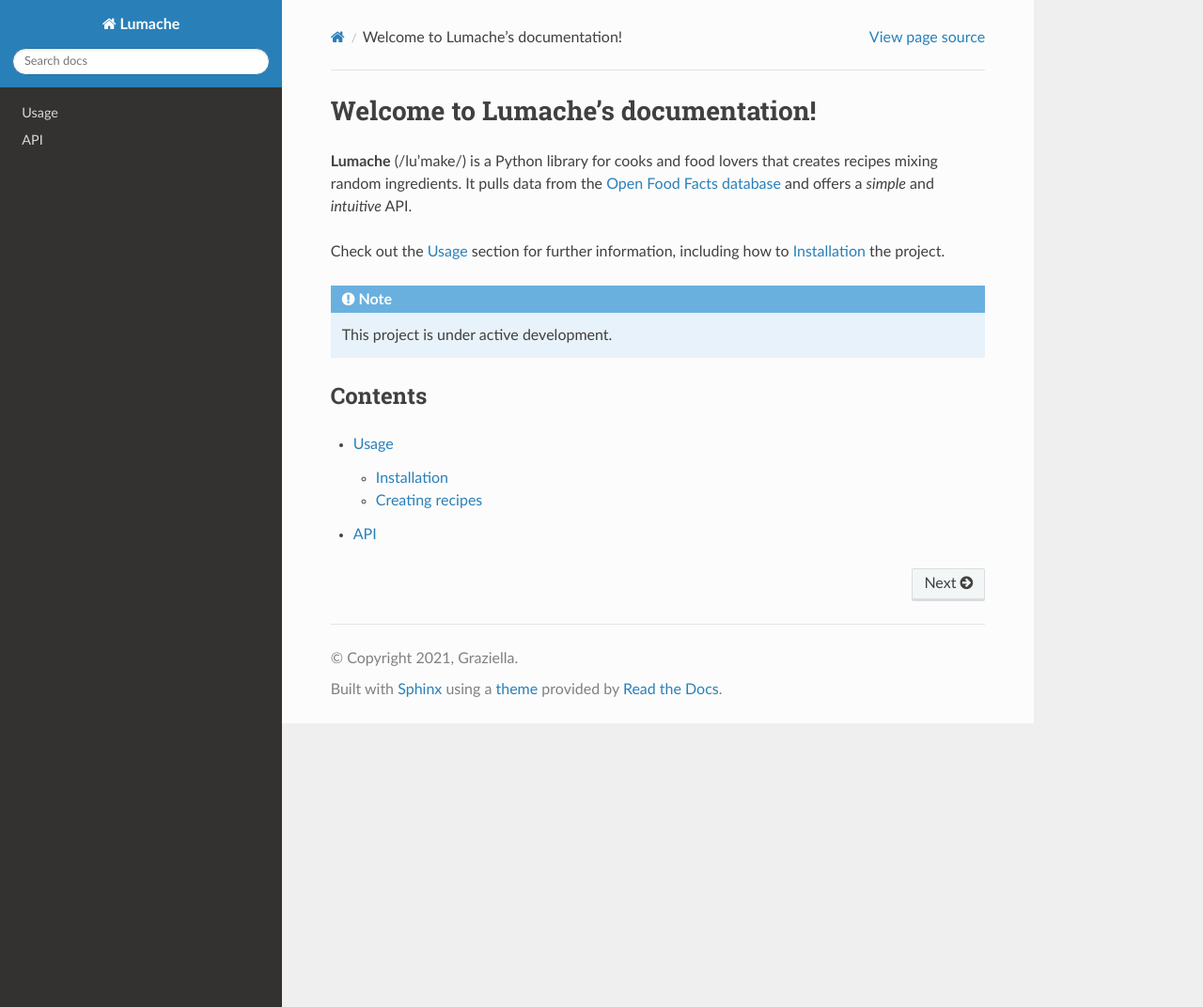
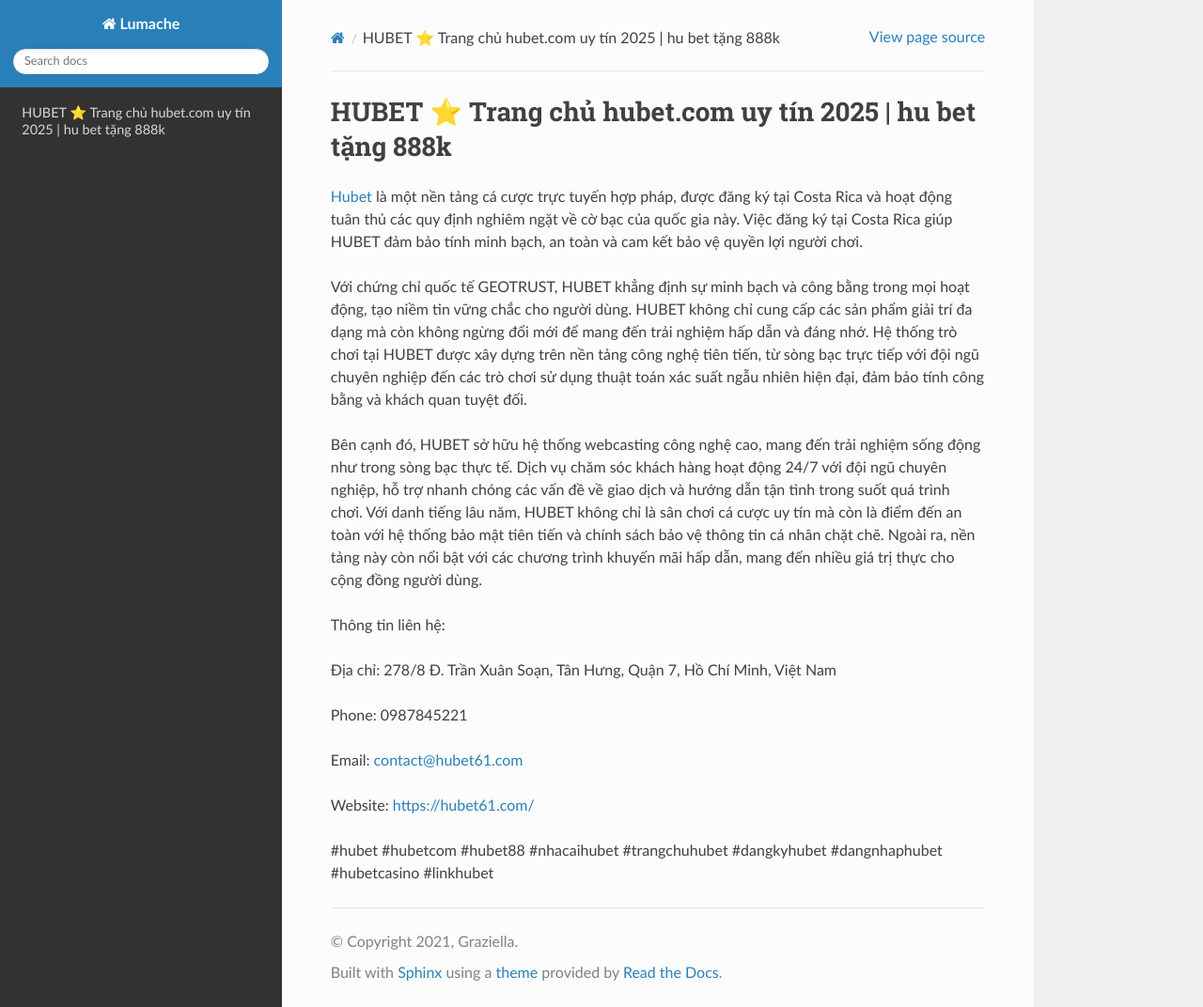
Before and after one commit to ojasvibalay/hubet61com, a Sphinx documentation site: the page built from docs/source/index.rst, in a window 1280 px wide and 1072 px high. Shown: the whole window at 94% size. Built offline with Sphinx 7.4.7 and the Read the Docs theme 3.1.0, drawn with Linux system fonts in a browser that asks for light colours.

Commit message:
Update index.rst

```diff
--- a/docs/source/index.rst
+++ b/docs/source/index.rst
@@ -1,22 +1,20 @@
-Welcome to Lumache's documentation!
+HUBET ⭐️ Trang chủ hubet.com uy tín 2025 | hu bet tặng 888k
 ===================================
 
-**Lumache** (/lu'make/) is a Python library for cooks and food lovers
-that creates recipes mixing random ingredients.
-It pulls data from the `Open Food Facts database <https://world.openfoodfacts.org/>`_
-and offers a *simple* and *intuitive* API.
+`Hubet <https://hubet61.com/>`_ là một nền tảng cá cược trực tuyến hợp pháp, được đăng ký tại Costa Rica và hoạt động tuân thủ các quy định nghiêm ngặt về cờ bạc của quốc gia này. Việc đăng ký tại Costa Rica giúp HUBET đảm bảo tính minh bạch, an toàn và cam kết bảo vệ quyền lợi người chơi.
 
-Check out the :doc:`usage` section for further information, including
-how to :ref:`installation` the project.
+Với chứng chỉ quốc tế GEOTRUST, HUBET khẳng định sự minh bạch và công bằng trong mọi hoạt động, tạo niềm tin vững chắc cho người dùng. HUBET không chỉ cung cấp các sản phẩm giải trí đa dạng mà còn không ngừng đổi mới để mang đến trải nghiệm hấp dẫn và đáng nhớ. Hệ thống trò chơi tại HUBET được xây dựng trên nền tảng công nghệ tiên tiến, từ sòng bạc trực tiếp với đội ngũ chuyên nghiệp đến các trò chơi sử dụng thuật toán xác suất ngẫu nhiên hiện đại, đảm bảo tính công bằng và khách quan tuyệt đối.
 
-.. note::
+Bên cạnh đó, HUBET sở hữu hệ thống webcasting công nghệ cao, mang đến trải nghiệm sống động như trong sòng bạc thực tế. Dịch vụ chăm sóc khách hàng hoạt động 24/7 với đội ngũ chuyên nghiệp, hỗ trợ nhanh chóng các vấn đề về giao dịch và hướng dẫn tận tình trong suốt quá trình chơi. Với danh tiếng lâu năm, HUBET không chỉ là sân chơi cá cược uy tín mà còn là điểm đến an toàn với hệ thống bảo mật tiên tiến và chính sách bảo vệ thông tin cá nhân chặt chẽ. Ngoài ra, nền tảng này còn nổi bật với các chương trình khuyến mãi hấp dẫn, mang đến nhiều giá trị thực cho cộng đồng người dùng.
 
-   This project is under active development.
+Thông tin liên hệ:
 
-Contents
---------
+Địa chỉ: 278/8 Đ. Trần Xuân Soạn, Tân Hưng, Quận 7, Hồ Chí Minh, Việt Nam
 
-.. toctree::
+Phone: 0987845221
 
-   usage
-   api
+Email: contact@hubet61.com
+
+Website: https://hubet61.com/
+
+#hubet #hubetcom #hubet88 #nhacaihubet #trangchuhubet #dangkyhubet #dangnhaphubet #hubetcasino #linkhubet
```
